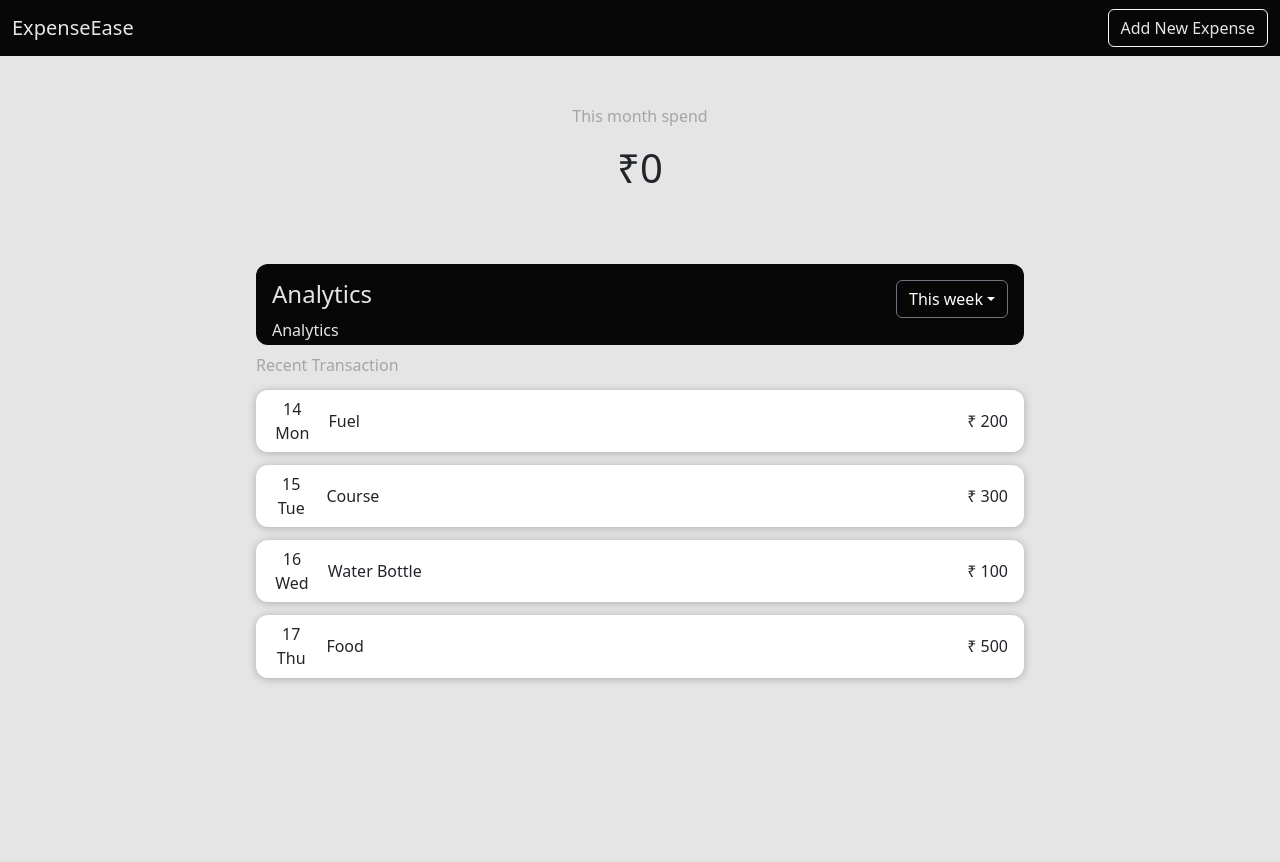
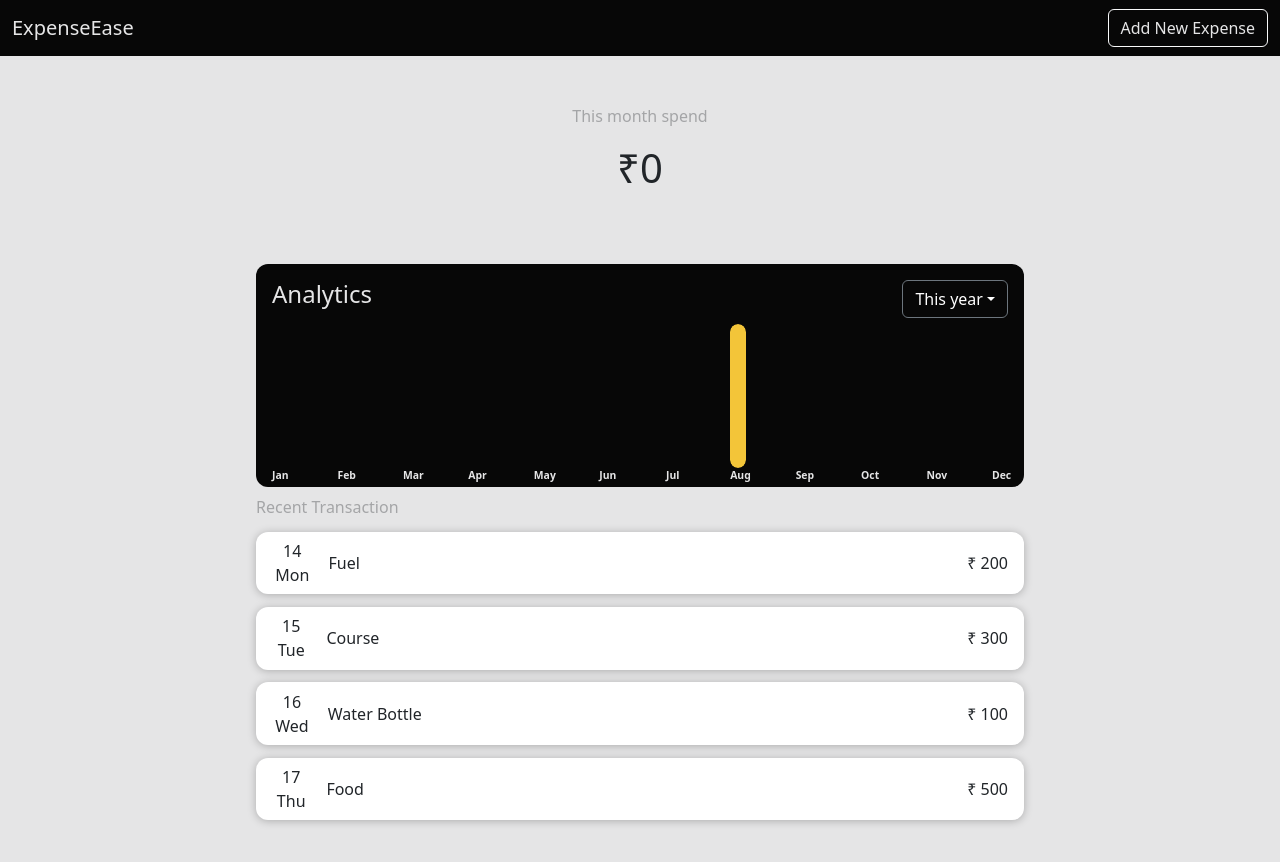
Before and after one commit to Ashishrath/ExpenseEase, a React (Create React App) app: page / in a window 1280 px wide. Shown: the top 862 px of the page. Before the commit the page ends 800 px from the top, so only its background shows below. Built offline with nearby package versions, Linux system fonts and the light colour scheme.

Commit message:
Monthly expense alalytics complete

```diff
--- a/src/components/Analytics/Analytics.css
+++ b/src/components/Analytics/Analytics.css
@@ -13,6 +13,14 @@
     margin-top: .4rem;
 }
 
+.row-bottom {
+    display: flex;
+    justify-content: space-between;
+    align-items: baseline;
+    margin-top: .4rem;
+    height: 10rem;
+}
+
 .dropdown-button {
     background-color: #070707;
 }
--- a/src/components/Analytics/Analytics.js
+++ b/src/components/Analytics/Analytics.js
@@ -1,8 +1,12 @@
 import React from "react";
 
 import "./Analytics.css";
+import AnalyticsBar from "./AnalyticsBar";
 
-const Analytics = () => {
+const Analytics = (props) => {
+    const dataPointValues = props.dataPoints.map(dataPoint => dataPoint.value);
+    const totalMaximum = Math.max(...dataPointValues);
+
   return (
     <div className="container-fluid analytics">
       <div className="row-top">
@@ -15,19 +19,28 @@ const Analytics = () => {
               data-bs-toggle="dropdown"
               aria-expanded="false"
             >
-              This week
+              This year
             </button>
             <ul className="dropdown-menu">
               <li>
                 <a className="dropdown-item" href="#">
-                This month
+                This year
                 </a>
               </li>
             </ul>
           </div>
         </div>
       </div>
-      <div className="row-bottom">Analytics</div>
+      <div className="row-bottom">
+      {props.dataPoints.map((dataPoint) => (
+        <AnalyticsBar
+          key={dataPoint.label}
+          value={dataPoint.value}
+          maxValue={totalMaximum}
+          label={dataPoint.label}
+        />
+      ))}
+      </div>
     </div>
   );
 };
--- /dev/null
+++ b/src/components/Analytics/AnalyticsBar.css
@@ -0,0 +1,32 @@
+.analytics-bar {
+    height: 100%;
+    display: flex;
+    flex-direction: column;
+    align-items: center;
+  }
+
+  .chart-bar__inner {
+    height: 100%;
+    width: 100%;
+    /* border: 1px solid #313131; */
+    border-radius: 12px;
+    /* background-color: #c3b4f3; */
+    overflow: hidden;
+    display: flex;
+    flex-direction: column;
+    justify-content: flex-end;
+  }
+
+  .chart-bar__fill {
+    background-color: #f3c539;
+    border-radius: 12px;
+    width: 100%;
+    transition: all 0.3s ease-out;
+  }
+
+  .chart-bar__label {
+    width: 1rem;
+    font-weight: bold;
+    font-size: 0.65rem;
+    text-align: center;
+  }
--- /dev/null
+++ b/src/components/Analytics/AnalyticsBar.js
@@ -0,0 +1,26 @@
+import React from 'react';
+
+import './AnalyticsBar.css';
+
+const AnalyticsBar = (props) => {
+  let barFillHeight = '0%';
+
+  if (props.maxValue > 0) {
+    barFillHeight = Math.round((props.value / props.maxValue) * 100) + '%';
+    // console.log(barFillHeight);
+  }
+
+  return (
+    <div className='analytics-bar'>
+      <div className='chart-bar__inner'>
+        <div
+          className='chart-bar__fill'
+          style={{ height: barFillHeight }}
+        ></div>
+      </div>
+      <div className='chart-bar__label'>{props.label}</div>
+    </div>
+  );
+};
+
+export default AnalyticsBar;
--- /dev/null
+++ b/src/components/Expenses/ExpenseAnalytics.js
@@ -0,0 +1,30 @@
+import React from 'react';
+
+import Analytics from '../Analytics/Analytics';
+
+const ExpensesAnalytics = (props) => {
+  const chartDataPoints = [
+    { label: 'Jan', value: 0 },
+    { label: 'Feb', value: 0 },
+    { label: 'Mar', value: 0 },
+    { label: 'Apr', value: 0 },
+    { label: 'May', value: 0 },
+    { label: 'Jun', value: 0 },
+    { label: 'Jul', value: 0 },
+    { label: 'Aug', value: 0 },
+    { label: 'Sep', value: 0 },
+    { label: 'Oct', value: 0 },
+    { label: 'Nov', value: 0 },
+    { label: 'Dec', value: 0 },
+  ];
+
+  for (const expense of props.expenses) {
+    const expenseMonth = expense.date.getMonth(); // starting at 0 => January => 0
+    chartDataPoints[expenseMonth].value += expense.amount;
+    // console.log(chartDataPoints[expenseMonth].value);
+  }
+
+  return <Analytics dataPoints={chartDataPoints} />;
+};
+
+export default ExpensesAnalytics;
--- a/src/components/Expenses/Expenses.js
+++ b/src/components/Expenses/Expenses.js
@@ -1,9 +1,10 @@
-import React from "react";
+import React, { useState } from "react";
 
 import "../TotalExpense/TotalExpenses.css";
 import "./Expenses.css";
 import TransactionItem from "./TransactionItem";
 import Analytics from "../Analytics/Analytics";
+import ExpensesAnalytics from "./ExpenseAnalytics";
 
 const dayName = [
      'Sun',
@@ -16,9 +17,19 @@ const dayName = [
 ];
 
 const Expenses = (props) => {
+  const [filteredYear, setFilteredYear] = useState();
+
+  // const filterChangeHandler = (selectedYear) => {
+  //   setFilteredYear(selectedYear);
+  // };
+
+  const filteredExpenses = props.items.filter((expense) => {
+    return expense.date.getFullYear().toString() === "2023";//filteredYear;
+  });
+
   return (
     <div className="expenses">
-      <Analytics />
+      <ExpensesAnalytics expenses={filteredExpenses} />
       <label className="label-recent-transaction">Recent Transaction</label>
       {props.items.map((expense) => (
         <TransactionItem
```
